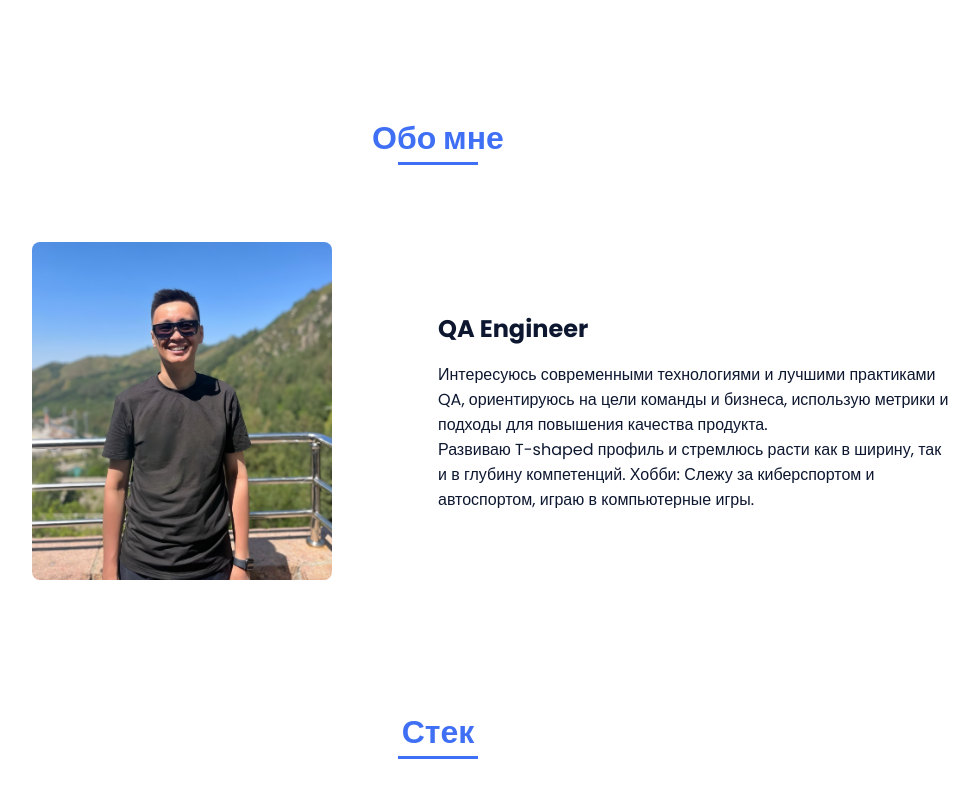
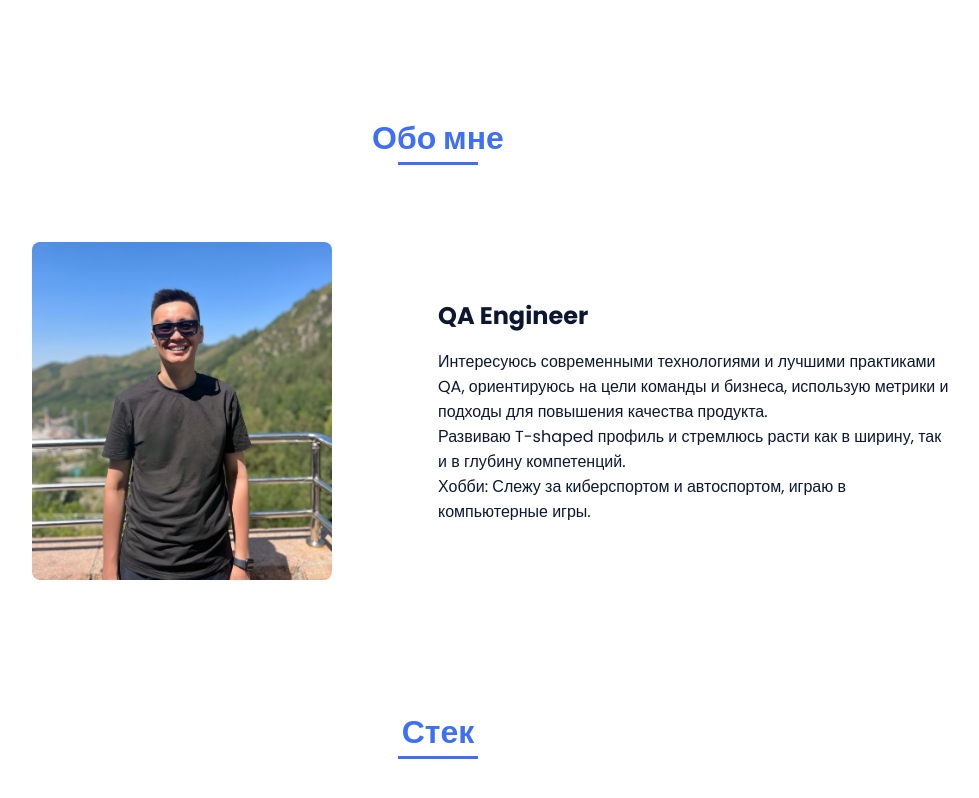
Before and after one commit to MaximMxwave/MaximMxwave.github.io, a plain HTML site: page index.html in a window 1280 px wide. Shown: the part 657-1455 px from the top of the page, without its empty margins (202-1181 px from the left). Drawn offline with nearby package versions, Linux system fonts and the light colour scheme.

Commit message:
Update index.html

```diff
--- a/index.html
+++ b/index.html
@@ -79,7 +79,7 @@
                     <h2 class="about__subtitle">QA Engineer</h2>
                     <p class="about__text">
                         Интересуюсь современными технологиями и лучшими практиками QA, ориентируюсь на цели команды и бизнеса, использую метрики и подходы для повышения качества продукта.<br>
-                        Развиваю T-shaped профиль и стремлюсь расти как в ширину, так и в глубину компетенций.
+                        Развиваю T-shaped профиль и стремлюсь расти как в ширину, так и в глубину компетенций.<br>
                         <span>Хобби: Слежу за киберспортом и автоспортом, играю в компьютерные игры.</span>
                     </p>
                 </div>
```
